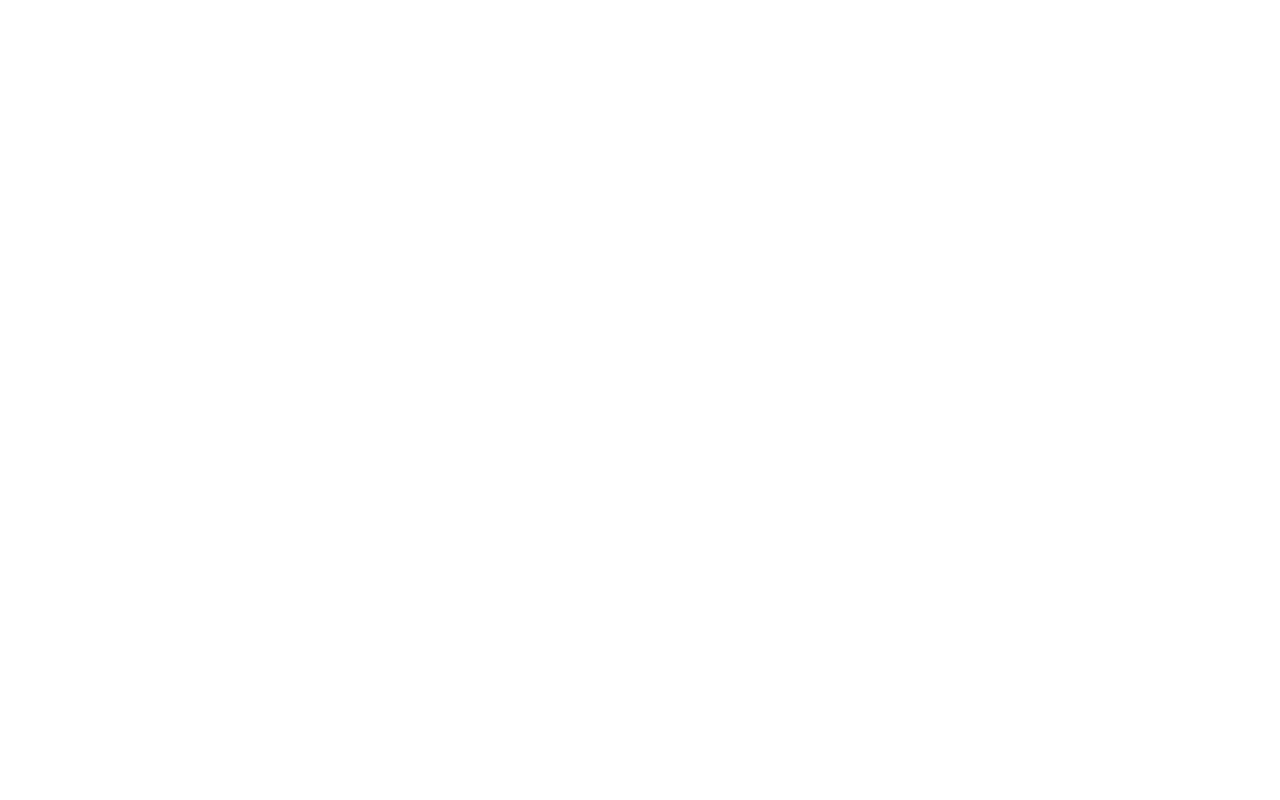
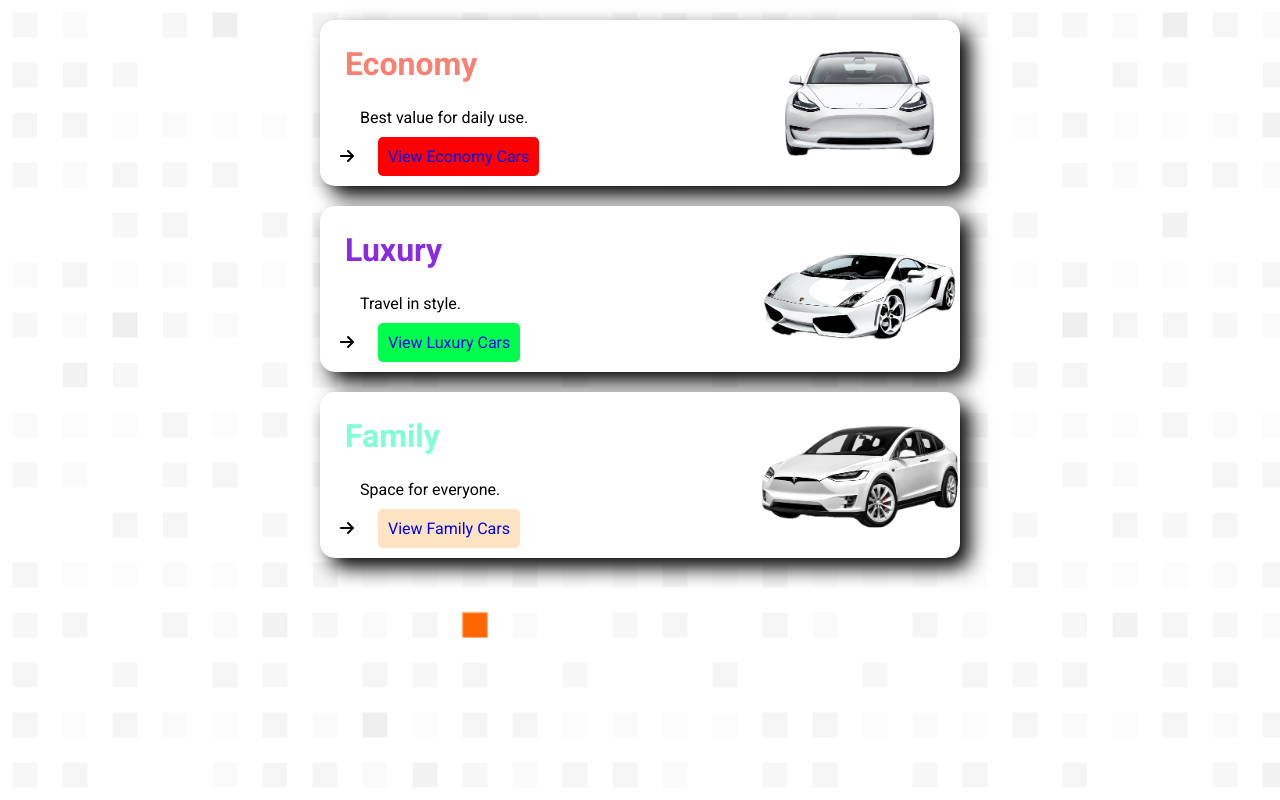
Before and after one commit to Bohdan-BB/bohdan-project-car-display-cards, a plain HTML site: page index.html in a window 1280 px wide. Drawn offline with Linux system fonts and the light colour scheme.

Commit message:
first-template-project-commit

```diff
--- a/css/style.css
+++ b/css/style.css
@@ -0,0 +1,80 @@
+*{
+    margin: 0;
+    padding: 0;
+    box-sizing: content-box;
+}
+
+body{
+    background-image: url(../assets/pattern.png);
+    font-family: "Roboto", sans-serif;
+}
+
+.car{
+    background-color: white;
+    padding: 10px;
+    margin: 10px;
+    text-align: left;
+    max-width: 600px;
+    background-size: 200px;
+    background-position: right;
+    background-repeat: no-repeat;
+    border-radius: 15px;
+    margin: 20px auto;
+    box-shadow: 10px 10px 20px black;
+    padding: 20px;
+}
+
+.car-1{
+    background-image: url(../assets/economic-car.png);
+}
+
+.car-2{
+    background-image: url(../assets/luxury-car.png);
+
+}
+
+.car-3{
+    background-image: url(../assets/family-car.png);
+
+}
+
+h1{
+    padding: 5px;
+}
+
+p{
+    padding: 10px;
+    margin: 10px;
+}
+
+a{
+    text-decoration: none;
+    padding: 10px;
+    border-radius: 5px;
+    max-width: 100px;
+    position: relative;
+    margin: 20px;
+}
+.economy{
+    color: salmon;
+}
+
+.luxury{
+    color:blueviolet;
+}
+
+.family{
+    color:aquamarine;
+}
+
+.economyimg{
+    background-color: red;
+}
+
+.luxuryimg{
+background-color: rgb(0, 255, 76);
+}
+
+.familyimg{
+background-color: bisque;
+}
--- a/index.html
+++ b/index.html
@@ -3,10 +3,36 @@
 <head>
     <meta charset="UTF-8">
     <meta name="viewport" content="width=device-width, initial-scale=1.0">
+    <link rel="preconnect" href="https://fonts.googleapis.com">
+    <link rel="preconnect" href="https://fonts.gstatic.com" crossorigin>
+    <link href="https://fonts.googleapis.com/css2?family=Roboto:ital,wght@0,100;0,300;0,400;0,500;0,700;0,900;1,100;1,300;1,400;1,500;1,700;1,900&display=swap" rel="stylesheet">
+    <link rel="stylesheet" href="https://cdnjs.cloudflare.com/ajax/libs/font-awesome/6.6.0/css/all.min.css"
+    integrity="sha512-Kc323vGBEqzTmouAECnVceyQqyqdsSiqLQISBL29aUW4U/M7pSPA/gEUZQqv1cwx4OnYxTxve5UMg5GT6L4JJg=="
+    crossorigin="anonymous" referrerpolicy="no-referrer" />
     <link rel="stylesheet" href="./css/style.css">
     <title>Your Title</title>
 </head>
 <body>
+    <div class="container">
 
+        <div class="car car-1">
+            <h1 class="economy">Economy</h1>
+            <p>Best value for daily use.</p>
+            <i class="fa-solid fa-arrow-right"></i>
+            <a class="economyimg" href="#"> View Economy Cars</a>
+        </div>
+        <div class="car car-2">
+            <h1 class="luxury">Luxury</h1>
+            <p>Travel in style.</p>
+            <i class="fa-solid fa-arrow-right"></i>
+            <a class="luxuryimg" href="#"> View Luxury Cars</a>
+        </div>
+        <div class="car car-3">
+            <h1 class="family">Family</h1>
+            <p>Space for everyone.</p>
+            <i class="fa-solid fa-arrow-right"></i>
+            <a class="familyimg" href="#">View Family Cars</a>
+        </div>
+    </div>
 </body>
 </html>
```
